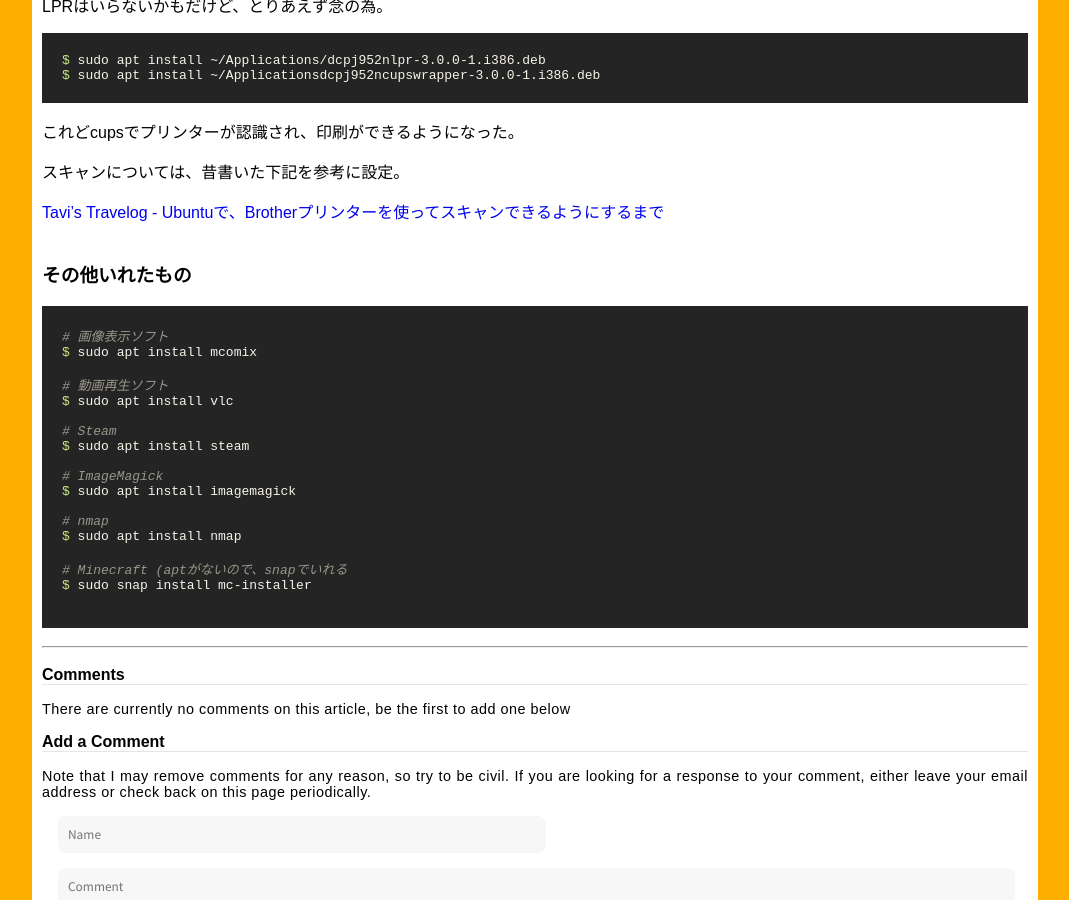
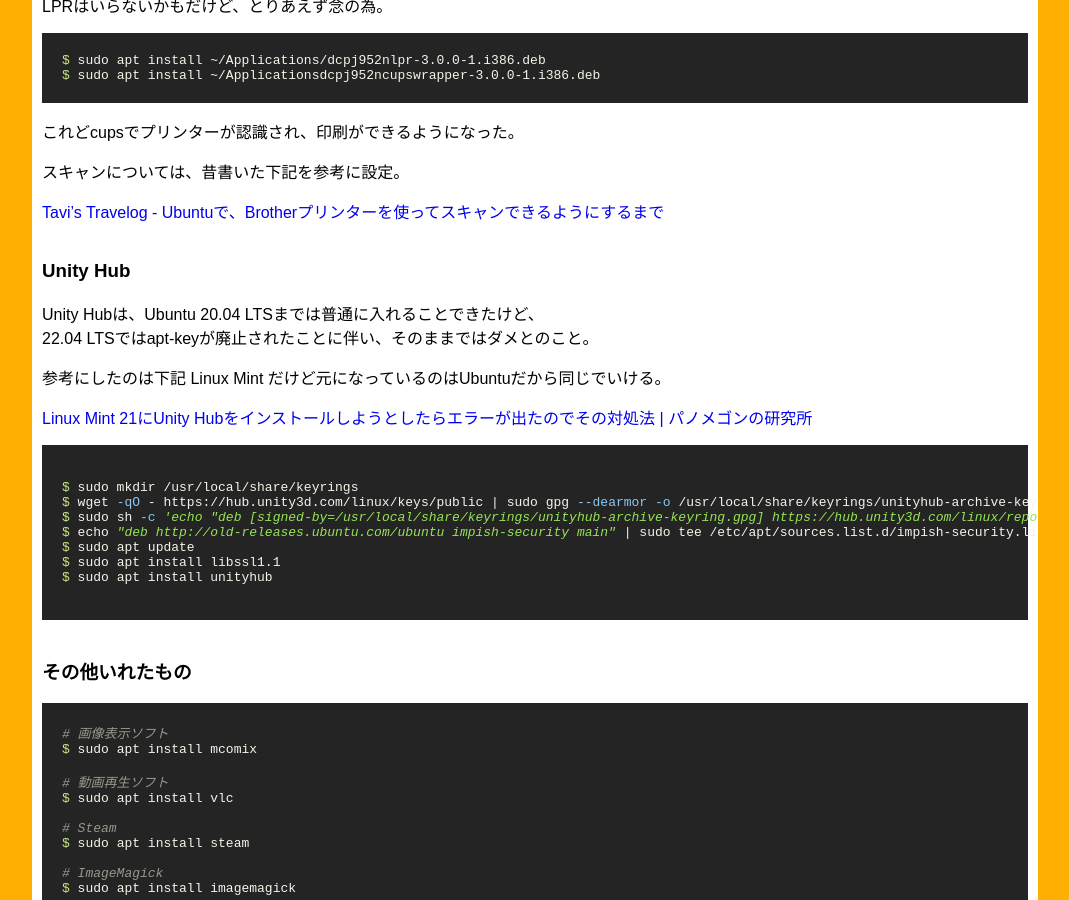
Before and after one commit to ryotakato/ryotakato.github.io, a Jekyll site: the page built from _posts/2022-11-27-made-env-after-ubuntu2204-install.md, in a window 1280 px wide and 900 px high, scrolled down 4605 px. Shown: the whole window, without its empty margins (188-1257 px from the left). Built offline with Jekyll 4.4.1, drawn with Linux system fonts in a browser that asks for light colours.

Commit message:
update article

````diff
--- a/_posts/2022-11-27-made-env-after-ubuntu2204-install.md
+++ b/_posts/2022-11-27-made-env-after-ubuntu2204-install.md
@@ -277,6 +277,29 @@
 [Tavi's Travelog - Ubuntuで、Brotherプリンターを使ってスキャンできるようにするまで](/2021/03/29/scanner-on-linux)
 
 
+### Unity Hub
+
+Unity Hubは、Ubuntu 20.04 LTSまでは普通に入れることできたけど、
+22.04 LTSではapt-keyが廃止されたことに伴い、そのままではダメとのこと。
+
+参考にしたのは下記 Linux Mint だけど元になっているのはUbuntuだから同じでいける。
+
+[Linux Mint 21にUnity Hubをインストールしようとしたらエラーが出たのでその対処法 &#124; パノメゴンの研究所](https://panomegon.com/linux-mint-21-unity-hub/)
+
+
+```bash
+
+$ sudo mkdir /usr/local/share/keyrings
+$ wget -qO - https://hub.unity3d.com/linux/keys/public | sudo gpg --dearmor -o /usr/local/share/keyrings/unityhub-archive-keyring.gpg
+$ sudo sh -c 'echo "deb [signed-by=/usr/local/share/keyrings/unityhub-archive-keyring.gpg] https://hub.unity3d.com/linux/repos/deb stable main" > /etc/apt/sources.list.d/unityhub.list'
+$ echo "deb http://old-releases.ubuntu.com/ubuntu impish-security main" | sudo tee /etc/apt/sources.list.d/impish-security.list
+$ sudo apt update
+$ sudo apt install libssl1.1
+$ sudo apt install unityhub
+
+```
+
+
 
 ### その他いれたもの
 
````
